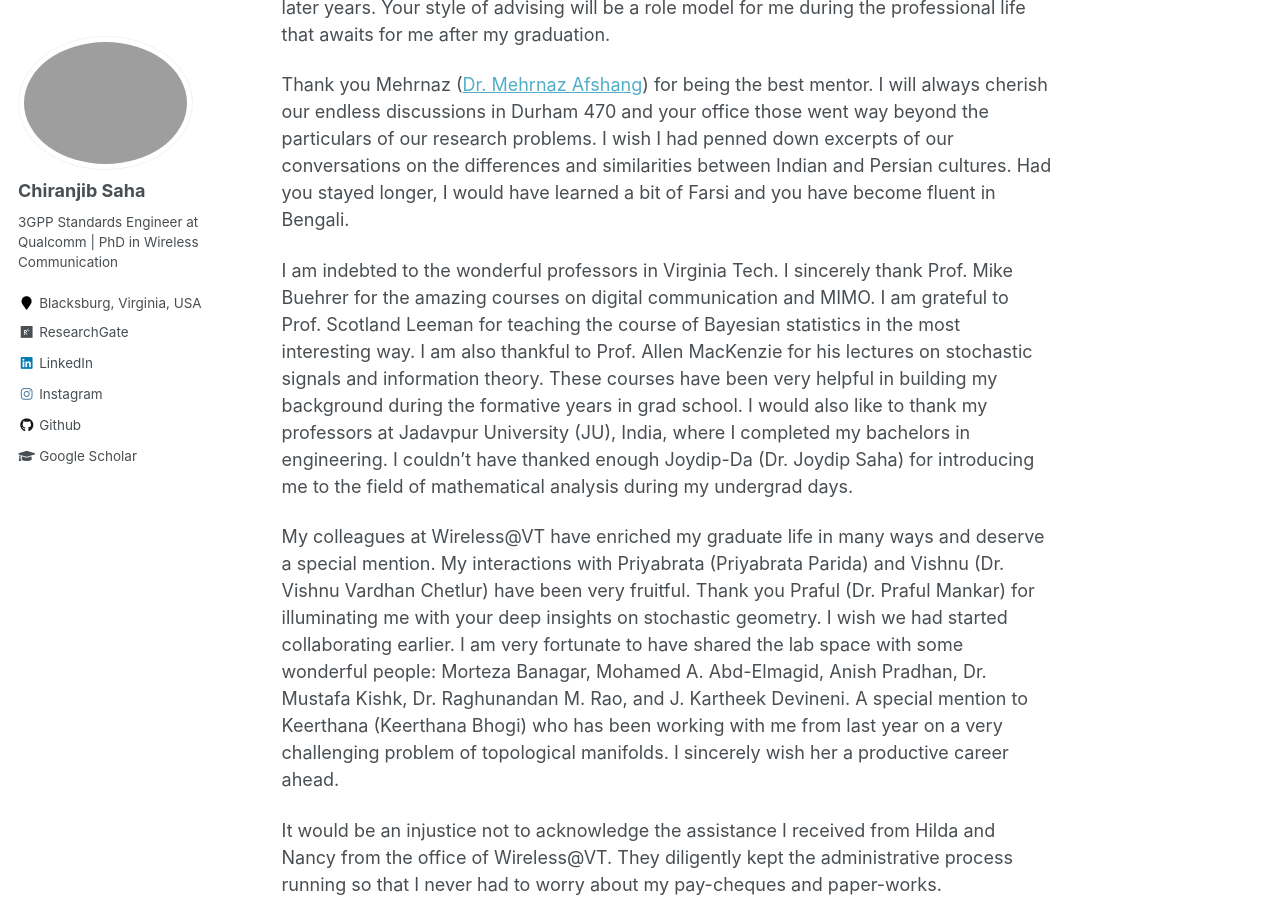
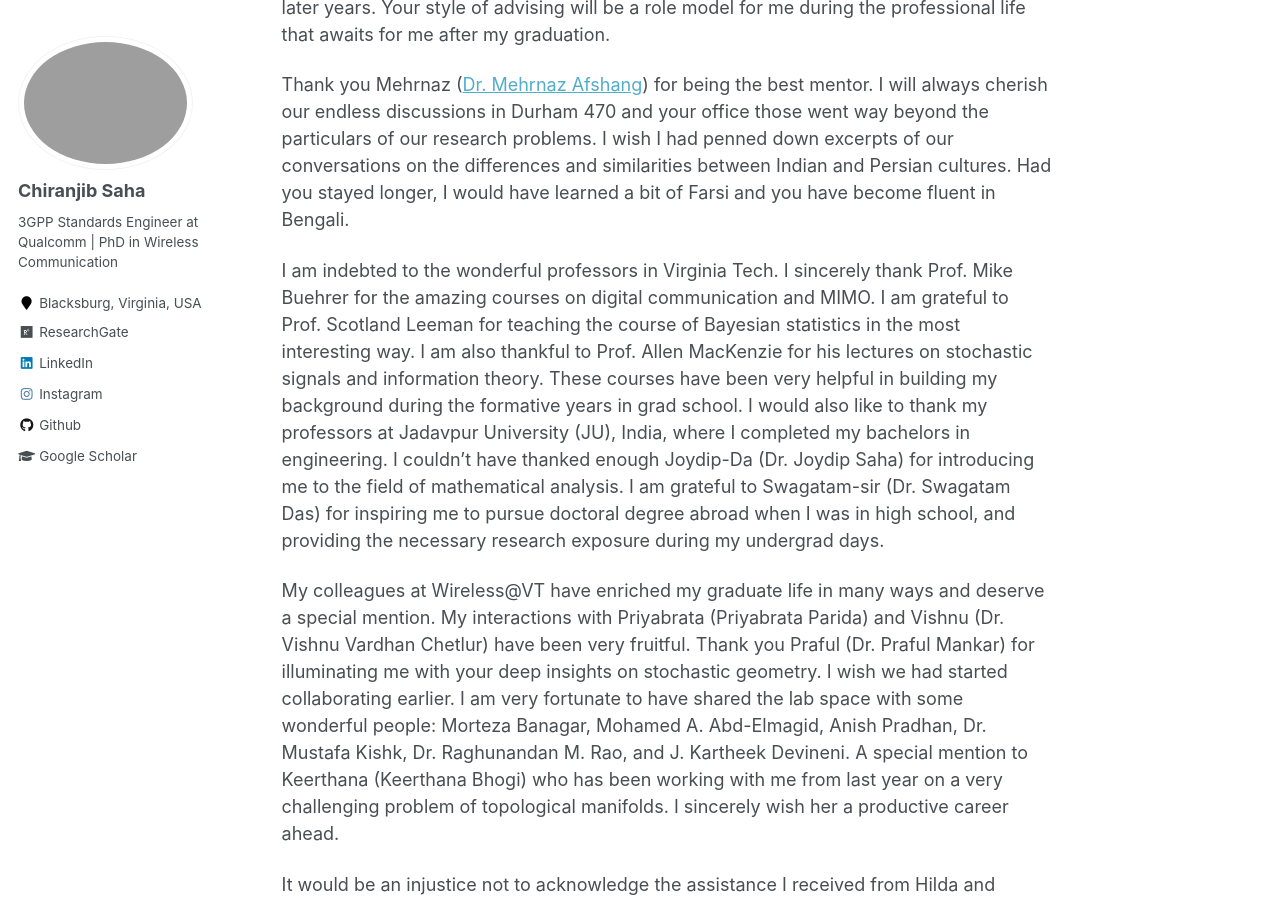
Before and after one commit to chiranjibsaha/chiranjibsaha.github.io, a Jekyll site: the page built from _posts/2020-08-14-blog-post-1.md, in a window 1280 px wide and 900 px high, scrolled down 649 px. Built offline with Jekyll 4.4.1, drawn with Linux system fonts in a browser that asks for light colours.

Commit message:
Update 2020-08-14-blog-post-1.md

```diff
--- a/_posts/2020-08-14-blog-post-1.md
+++ b/_posts/2020-08-14-blog-post-1.md
@@ -16,8 +16,7 @@ in these five years.  Thank you for the hand-holdings I desperately needed in th
 
 Thank you Mehrnaz ([Dr. Mehrnaz Afshang](http://mehrnazafshang.github.io){:target="_blank"}) for being the best mentor. I will always cherish our endless discussions in Durham 470 and your office those went way beyond the particulars of our research problems. I wish I had penned down excerpts of our conversations  on the differences and similarities between Indian and Persian cultures. Had you stayed longer, I would have learned a bit of Farsi and you have become fluent in Bengali.
 
-I am indebted to the wonderful professors in Virginia Tech. I sincerely thank Prof. Mike Buehrer for the amazing courses on digital communication and MIMO. I am grateful to Prof. Scotland Leeman for teaching the course of Bayesian statistics in the most interesting way. I am also thankful to Prof. Allen MacKenzie for his lectures on stochastic signals and information theory. These courses have been very helpful in building my background during the  formative years in grad school. I would also like to thank my professors at Jadavpur University (JU), India, where I completed my bachelors in engineering. I couldn't have thanked enough  Joydip-Da (Dr. Joydip Saha) for introducing me to the field of mathematical analysis during my undergrad days.
-
+I am indebted to the wonderful professors in Virginia Tech. I sincerely thank Prof. Mike Buehrer for the amazing courses on digital communication and MIMO. I am grateful to Prof. Scotland Leeman for teaching the course of Bayesian statistics in the most interesting way. I am also thankful to Prof. Allen MacKenzie for his lectures on stochastic signals and information theory. These courses have been very helpful in building my background during the  formative years in grad school. I would also like to thank my professors at Jadavpur University (JU), India, where I completed my bachelors in engineering. I couldn't have thanked enough  Joydip-Da (Dr. Joydip Saha) for introducing me to the field of mathematical analysis. I am grateful to Swagatam-sir (Dr. Swagatam Das) for inspiring me to pursue doctoral degree abroad when I was in high school, and providing the necessary research exposure during my undergrad days.
 
 
 My colleagues at Wireless@VT  have enriched my graduate life in many ways and deserve a special mention. My interactions with  Priyabrata (Priyabrata Parida) and Vishnu (Dr. Vishnu Vardhan Chetlur) have been very fruitful. Thank you Praful (Dr. Praful Mankar) for illuminating me with your deep insights on stochastic geometry. I wish we had started collaborating earlier.  I am very fortunate to have shared the lab space with some wonderful people: Morteza Banagar, Mohamed A. Abd-Elmagid, Anish Pradhan,  Dr. Mustafa Kishk, Dr. Raghunandan M. Rao, and J. Kartheek Devineni. A special mention to  Keerthana (Keerthana Bhogi)  who has been working with me from last year on a very challenging problem of topological manifolds. I sincerely wish her a productive career ahead.
```
